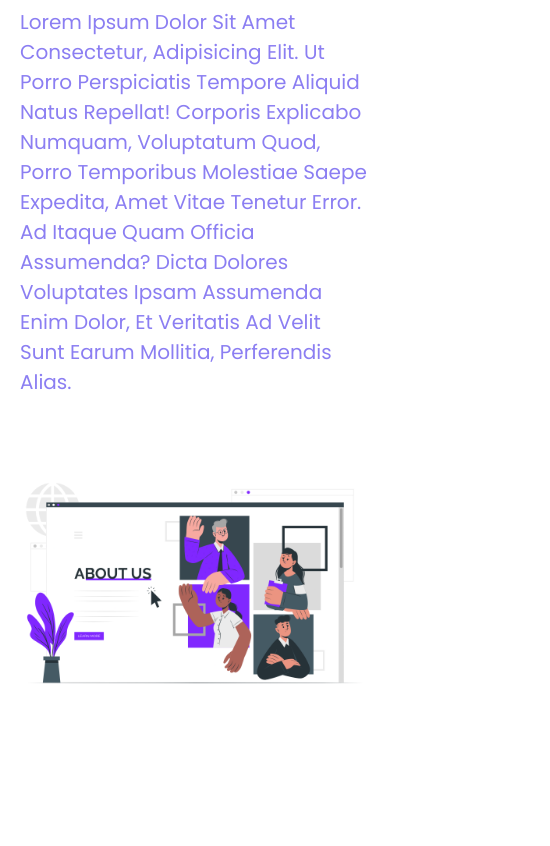
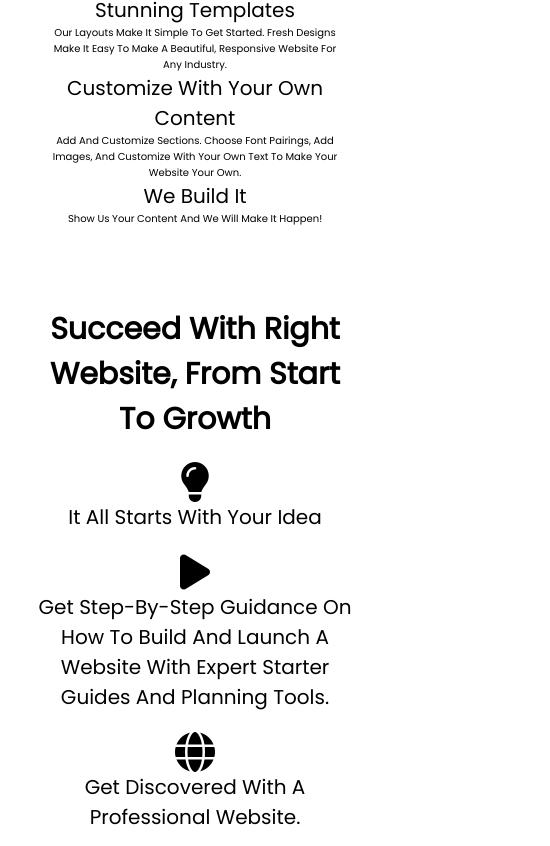
Before and after one commit to coder-tanvir/ThreeDots, a plain HTML site: page index.html in a window 390 px wide. Shown: the part 7694-8540 px from the top of the page, 550 px wide, since content can reach past the window. Before the commit the page ends 8486 px from the top, so only its background shows below. Drawn offline with nearby package versions, Linux system fonts and the light colour scheme.

Commit message:
Added right website section

```diff
--- a/css/style.css
+++ b/css/style.css
@@ -467,6 +467,28 @@ header i{
     z-index:9;
     margin:30px;
 }
+
+/************************Right website**********************/
+.right-website{
+    width:100vw;
+    height:auto;
+    text-align:center;
+    padding:3rem;
+}
+
+.right-website h1{
+    font-size:3rem;
+}
+
+.website-icon i{
+    font-size:4rem;
+    margin-top:2rem;
+}
+
+.website-icon p{
+    font-size:2rem;
+
+}
 /***********************Media Queries***********************/
 @media (max-width:750px){
     html{
@@ -610,6 +632,20 @@ header i{
     .already-card{
         margin-top:20px;
     }
+
+    .dream{
+        flex-direction: column;
+        align-items:center;
+    }
+
+    .dream-images{
+        width:100vw;
+        height:500px;
+    }
+
+    .dream-content{
+        text-align: center;
+    }
 }
 
 
--- a/index.html
+++ b/index.html
@@ -241,7 +241,35 @@
 
     <!-----------Dream it, we build it starts--------------->
 
+    <!------------Right Website starts----------------------------->
 
+    <section class="right-website">
+        <h1>Succeed with right website, from start to growth</h1>
+        <div class="website-icons">
+            <div class="website-icon">
+                <i class="fa-solid fa-lightbulb"></i>
+                <p>It all starts with your idea</p>
+            </div>
+            <div class="website-icon">
+                <i class="fa-solid fa-play"></i>
+                <p>Get step-by-step guidance on how to build and launch a website with expert starter guides and planning tools.</p>
+            </div>
+            <div class="website-icon">
+                <i class="fa-solid fa-globe"></i>
+                <p>Get discovered with a professional website.</p>
+            </div>
+            <div class="website-icon">
+                <i class="fa-brands fa-sellsy"></i>
+                <p>All-in-one powerful eCommerce tools to simplify order management, shipping, and payments.</p>
+            </div>
+            <div class="website-icon">
+                <i class="fa-solid fa-arrow-up-right-dots"></i>
+                <p>Find new customers with integrated marketing tools, from Facebook ads to automated email campaigns.</p>
+            </div>
+        </div>
+    </section>
+
+    <!------------Right Website ends----------------------------->
     <!---------About section starts-->
         <section class="about" id="about">
             <h1 class="heading">About us</h1>
```
